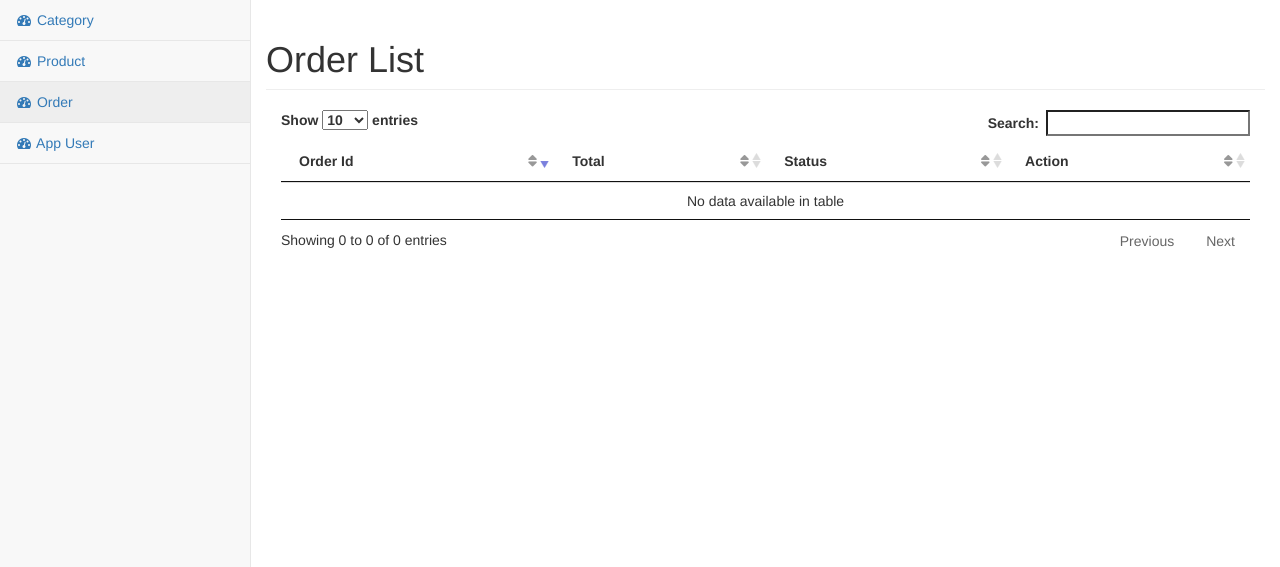
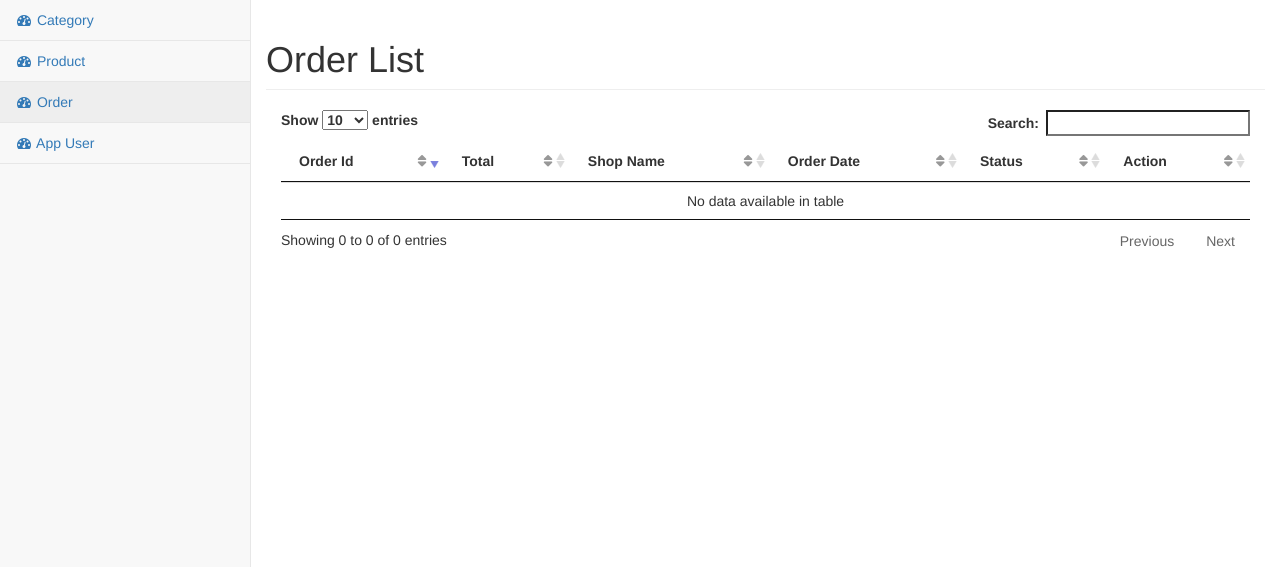
Before and after one commit to raselTarikul/Bechakeena, a Django app: page /apps/orders/ in a window 1280 px wide. Shown: the part 51-618 px from the top of the page. Run offline with Django 3.2, Linux system fonts and the light colour scheme; the visitor is signed in with stand-in values (Sample User, id 1); data that the repository does not hold is empty; some libraries are stand-ins or nearby versions.

Commit message:
Stock added

```diff
--- a/apis/v1/views.py
+++ b/apis/v1/views.py
@@ -108,7 +108,7 @@ class ProductList(APIView):
     permission_classes = (permissions.IsAuthenticated,)
 
     def get(self, request):
-        products = Product.objects.all().order_by('-updated_time')
+        products = Product.objects.filter(in_stock=True).order_by('-updated_time')
         serializers = ProductSerializer(products, many=True, context={"request": request})
         return Response(serializers.data)
 
@@ -120,9 +120,9 @@ class ProductListByCategory(APIView):
     def get(self, request, *args, **kwargs):
         pk = kwargs['pk'] if 'pk' in kwargs.keys() else None
         if pk:
-            products = Product.objects.filter(category=pk).order_by('-updated_time')
+            products = Product.objects.filter(category=pk, in_stock=True).order_by('-updated_time')
         else:
-            products = Product.objects.all().order_by('-updated_time')
+            products = Product.objects.filter(in_stock=True).order_by('-updated_time')
 
         serializers = ProductSerializer(products, many=True, context={"request": request})
         return Response(serializers.data)
--- a/apps/templates/apps/order_list.html
+++ b/apps/templates/apps/order_list.html
@@ -18,6 +18,8 @@
                 <tr>
                     <th>Order Id</th>
                     <th>Total</th>
+                    <th>Shop Name</th>
+                    <th>Order Date</th>
                     <th>Status</th>
                     <th>Action</th>
                 </tr>
@@ -27,8 +29,10 @@
                 <tr>
                     <td>{{ order.id }}</td>
                     <td>{{ order.order_total }}</td>
+                    <td>{{ order.device.shop_name }}</td>
+                    <td>{{ order.created_time }}</td>
                     <td>{{ order.status }}</td>
-                    <th><a class="btn btn-default" href="{% url "order_details" order.id %}">View</a> <a class="btn btn-primary" href="{% url "order_complete" order.id %}">Complete</a></a> <a class="btn btn-danger" href="{% url "order_cancel" order.id %}">Cancel</a></th>
+                    <th><a class="btn btn-default" href="{% url "order_details" order.id %}">View</a> <a class="btn btn-primary" disabled="{{ action_button_disable }}" href="{% url "order_complete" order.id %}">Complete</a></a> <a class="btn btn-danger" disabled="{{ action_button_disable }}" href="{% url "order_cancel" order.id %}">Cancel</a></th>
                 </tr>
                 {% endfor %}
             </tbody>
--- a/apps/views.py
+++ b/apps/views.py
@@ -52,7 +52,7 @@ class ProductCreate(LoginRequiredMixin, CreateView):
 
 class ProductUpdate(LoginRequiredMixin, UpdateView):
 	model = Product
-	fields = ['category', 'name', 'image', 'regular_price', 'price', 'unite']
+	fields = ['category', 'name', 'image', 'regular_price', 'price', 'unite', 'in_stock']
 	success_url = reverse_lazy('product_list')
 
 
```
Also changed, not shown: apps/models.py (+9 -1 lines).
